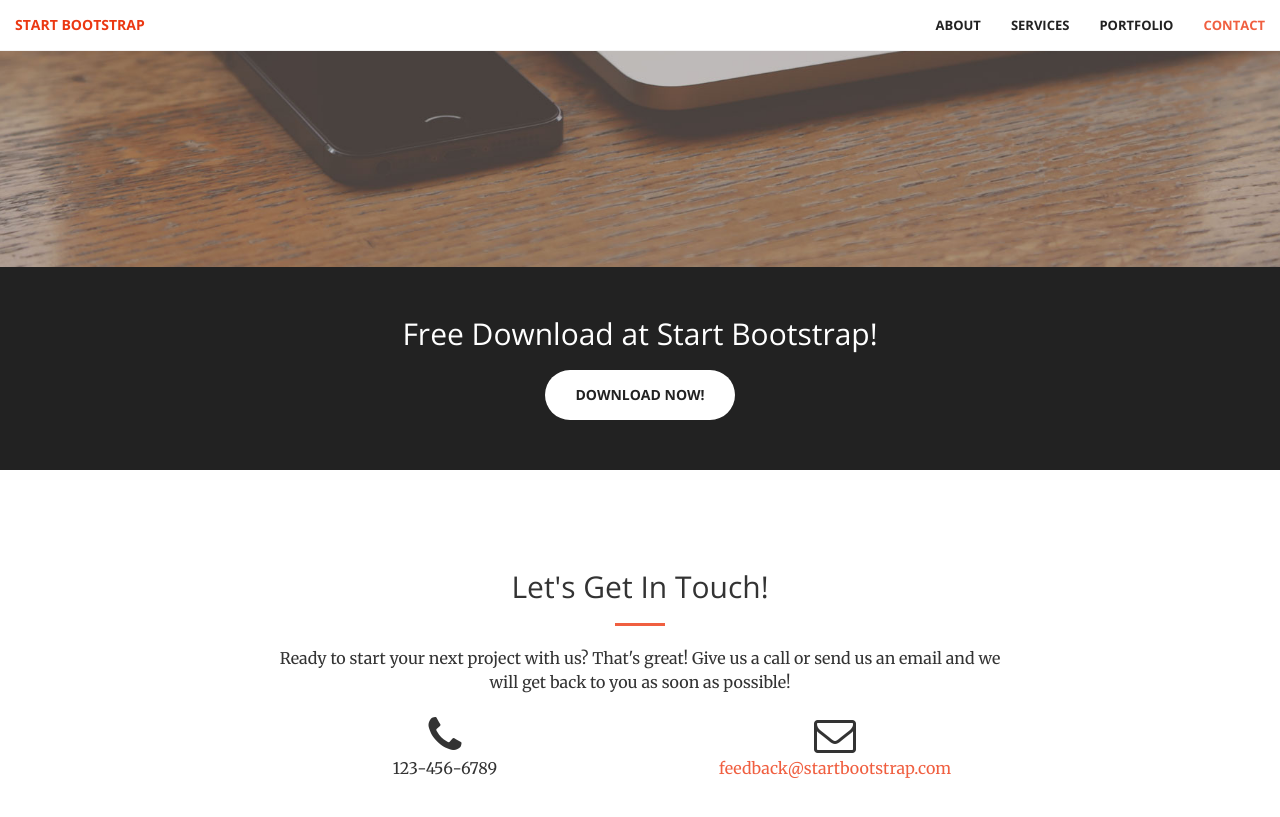
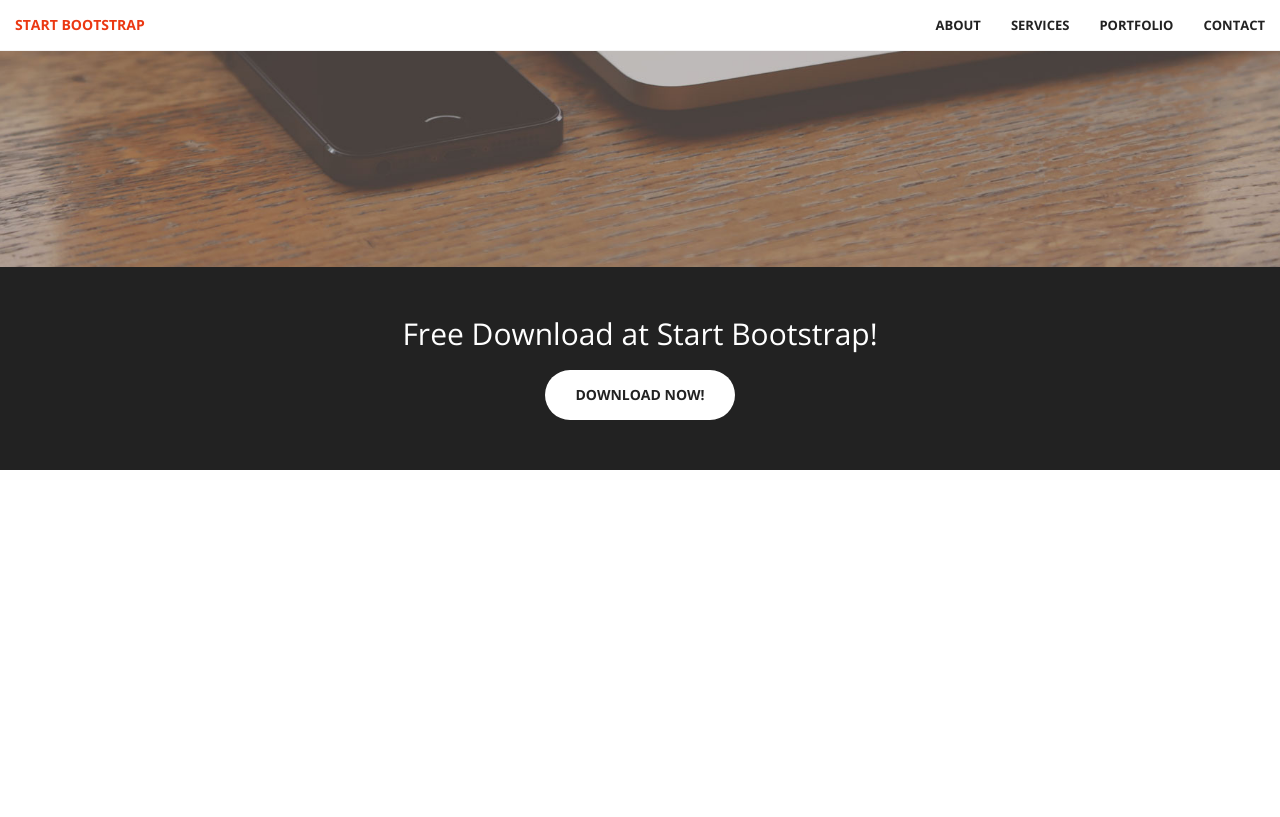
Before and after one commit to pomaking/redskyatnight, a Jekyll site: the page built from index.html, in a window 1280 px wide and 900 px high, scrolled down 633 px. Shown: the top 817 px of the window. Built offline with Jekyll 4.4.1, drawn with Linux system fonts in a browser that asks for light colours; after the commit the page ends 1103 px from its top, so only the background shows below that.

Commit message:
Updated '/index.html' via CloudCannon

```diff
--- a/index.html
+++ b/index.html
@@ -23,23 +23,3 @@ title: Home
             </div>
         </div>
     </aside>
-
-    <section id="contact">
-        <div class="container">
-            <div class="row">
-                <div class="col-lg-8 col-lg-offset-2 text-center">
-                    <h2 class="section-heading">Let's Get In Touch!</h2>
-                    <hr class="primary">
-                    <p>Ready to start your next project with us? That's great! Give us a call or send us an email and we will get back to you as soon as possible!</p>
-                </div>
-                <div class="col-lg-4 col-lg-offset-2 text-center">
-                    <i class="fa fa-phone fa-3x wow bounceIn"></i>
-                    <p>123-456-6789</p>
-                </div>
-                <div class="col-lg-4 text-center">
-                    <i class="fa fa-envelope-o fa-3x wow bounceIn" data-wow-delay=".1s"></i>
-                    <p><a href="mailto:your-email@your-domain.com">feedback@startbootstrap.com</a></p>
-                </div>
-            </div>
-        </div>
-    </section>
```
